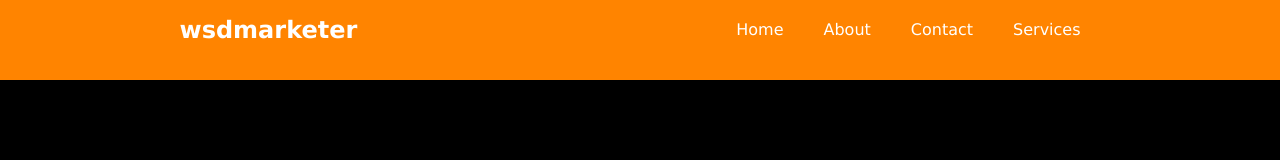
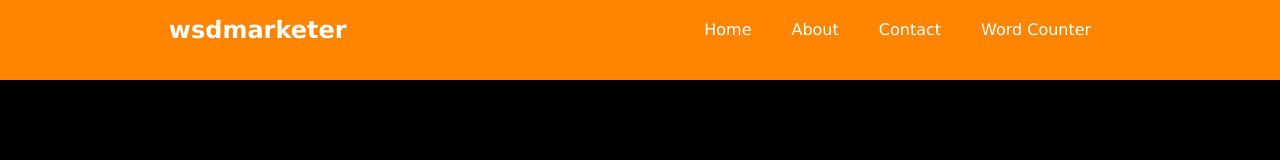
Before and after one commit to wsdmarketer/wsdmarketer.github.io, a website: page index.html in a window 1280 px wide. Drawn offline with Linux system fonts and the light colour scheme.

Commit message:
wordCounter_Link_Updated

```diff
--- a/index.html
+++ b/index.html
@@ -24,7 +24,7 @@
             <a href="https://wsdmarketer.me">Contact</a>
           </li>
           <li class="nav_li" id="li4">
-            <a href="https://wsdmarketer.me">Services</a>
+            <a href="https://wsdmarketer.me/wordcounter">Word Counter</a>
           </li>
         </ul>
       </nav>
```
